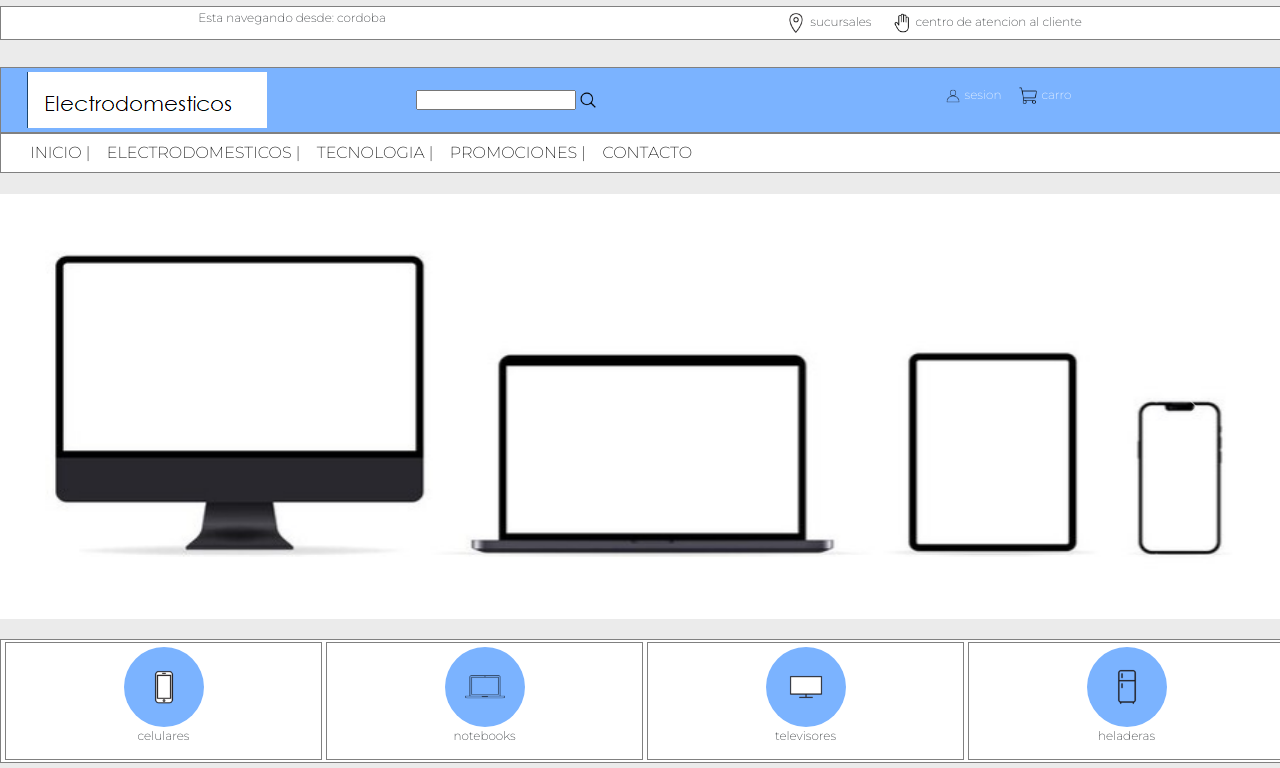
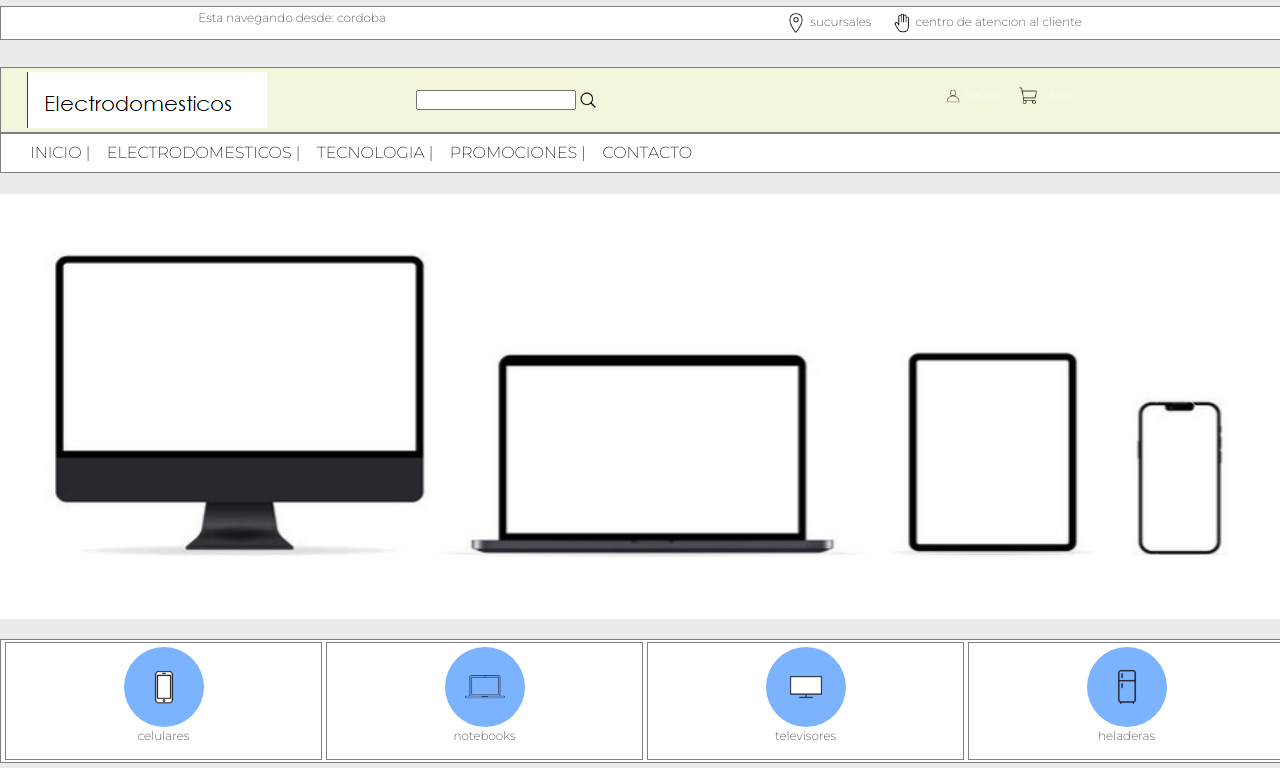
Before and after one commit to isacn4/dw-e-p2, a plain HTML site: page index.html in a window 1280 px wide. Shown: the top 768 px of the page. Drawn offline with nearby package versions, Linux system fonts and the light colour scheme.

Commit message:
botonera color

```diff
--- a/css/estilo.css
+++ b/css/estilo.css
@@ -74,7 +74,8 @@ body {
 
 .botoneradiv-a {
   width: 100%;
-  background-color: #7BB3FF;
+ /*background-color: #7BB3FF;*/
+  background-color: beige;
   color: white;
   border: solid grey 0.6px;
   padding: 2px;
```
Also changed, not shown: 1 other file.
